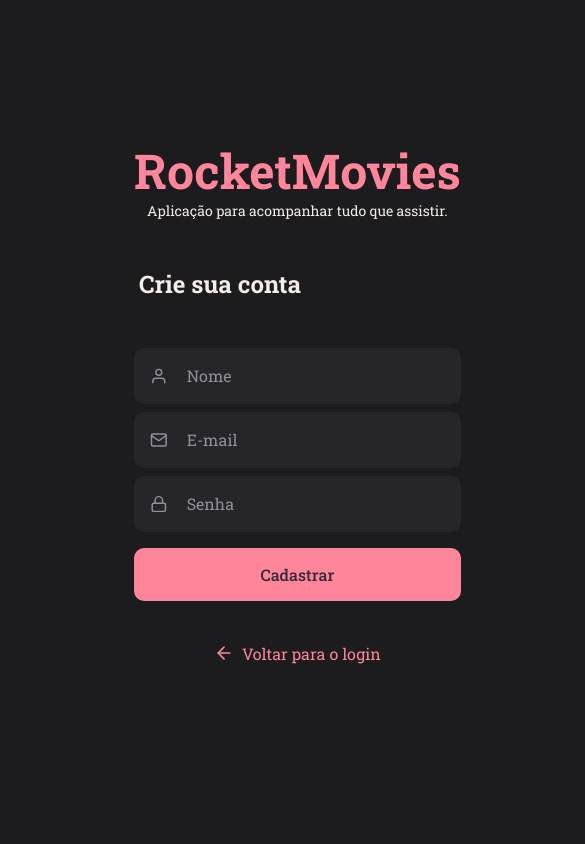
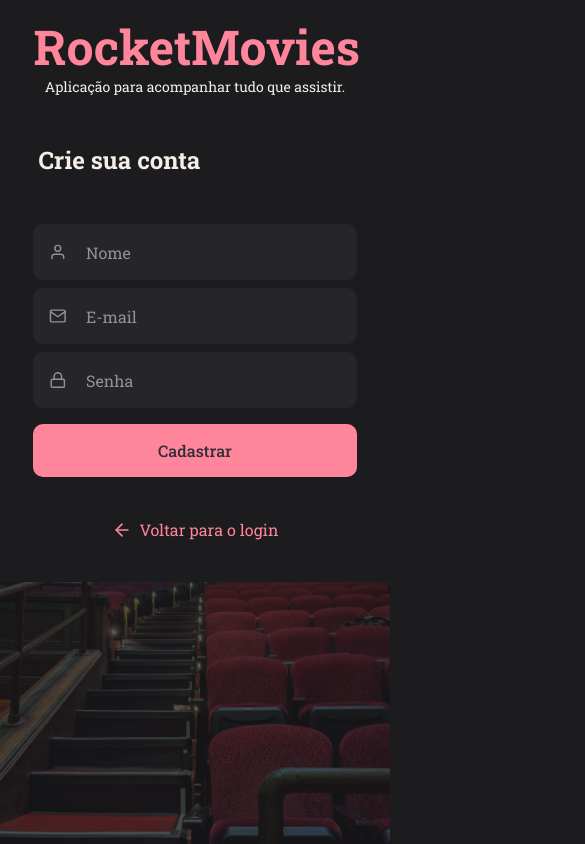
Before and after one commit to Caioscg/RocketMovies, a React (Vite) app: page /register in a window 390 px wide. Shown: the top 844 px of the page, 585 px wide, since content can reach past the window. Built offline with nearby package versions, Linux system fonts and the light colour scheme.

Commit message:
responsive layout

```diff
--- a/src/pages/SingIn/styles.js
+++ b/src/pages/SingIn/styles.js
@@ -2,12 +2,17 @@ import styled from 'styled-components'
 import backgroundImg from '../../assets/backgroundImg.png'
 
 export const Container = styled.div`
-height: 100vh;
-display: flex;
+    height: 100vh;
+    display: flex;
+
+    @media (max-width: 700px) {
+        flex-direction: column;
+        padding-top: 15px;
+    }
 `
 
 export const Form = styled.form`
-    padding: 0 170px 0 134px;
+    padding: 0 clamp(30px, 10px + 6vw, 170px) 0 clamp(30px, 10px + 6vw, 134px);
 
     display: flex;
     flex-direction: column;
--- a/src/pages/SingUp/index.jsx
+++ b/src/pages/SingUp/index.jsx
@@ -38,10 +38,7 @@ export function SingUp() {
 
     return(
         <Container>
-            <Background />
-
             <Form>
-
                 <div className="title">
                     <h1>RocketMovies</h1>
                     <p>Aplicação para acompanhar tudo que assistir.</p>
@@ -75,6 +72,8 @@ export function SingUp() {
                 <Link to="/" content="Voltar para o login" icon={FiArrowLeft}/>
             </Form>
 
+            <Background />
+
         </Container>
     )
 }
--- a/src/pages/SingUp/styles.js
+++ b/src/pages/SingUp/styles.js
@@ -2,12 +2,17 @@ import styled from 'styled-components'
 import backgroundImg from '../../assets/backgroundImg.png'
 
 export const Container = styled.div`
-height: 100vh;
-display: flex;
+    height: 100vh;
+    display: flex;
+
+    @media (max-width: 700px) {
+        flex-direction: column;
+        padding-top: 15px;
+    }
 `
 
 export const Form = styled.form`
-    padding: 0 170px 0 134px;
+    padding: 0 clamp(30px, 10px + 6vw, 170px) 0 clamp(30px, 10px + 6vw, 134px);
 
     display: flex;
     flex-direction: column;
```
